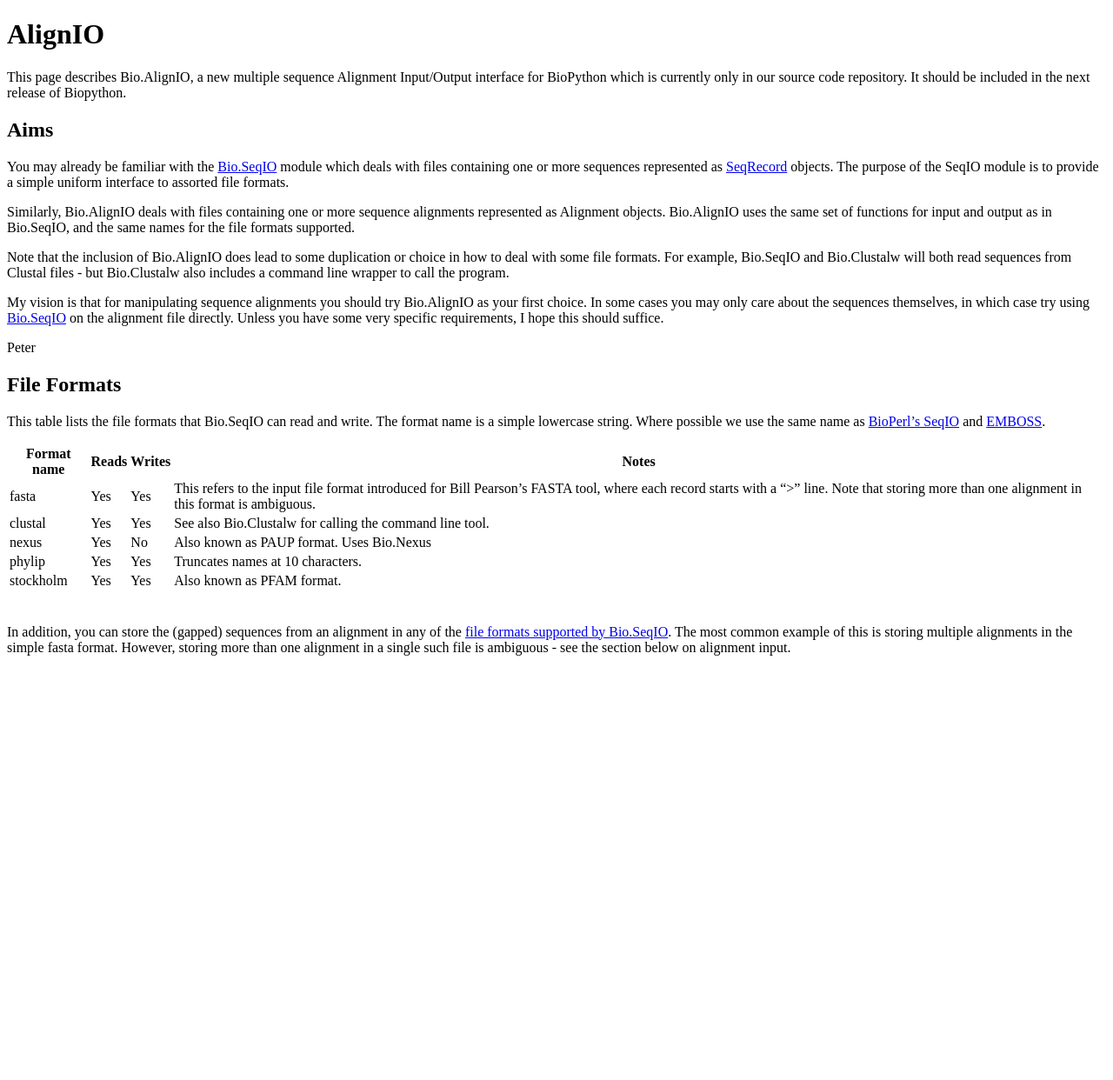
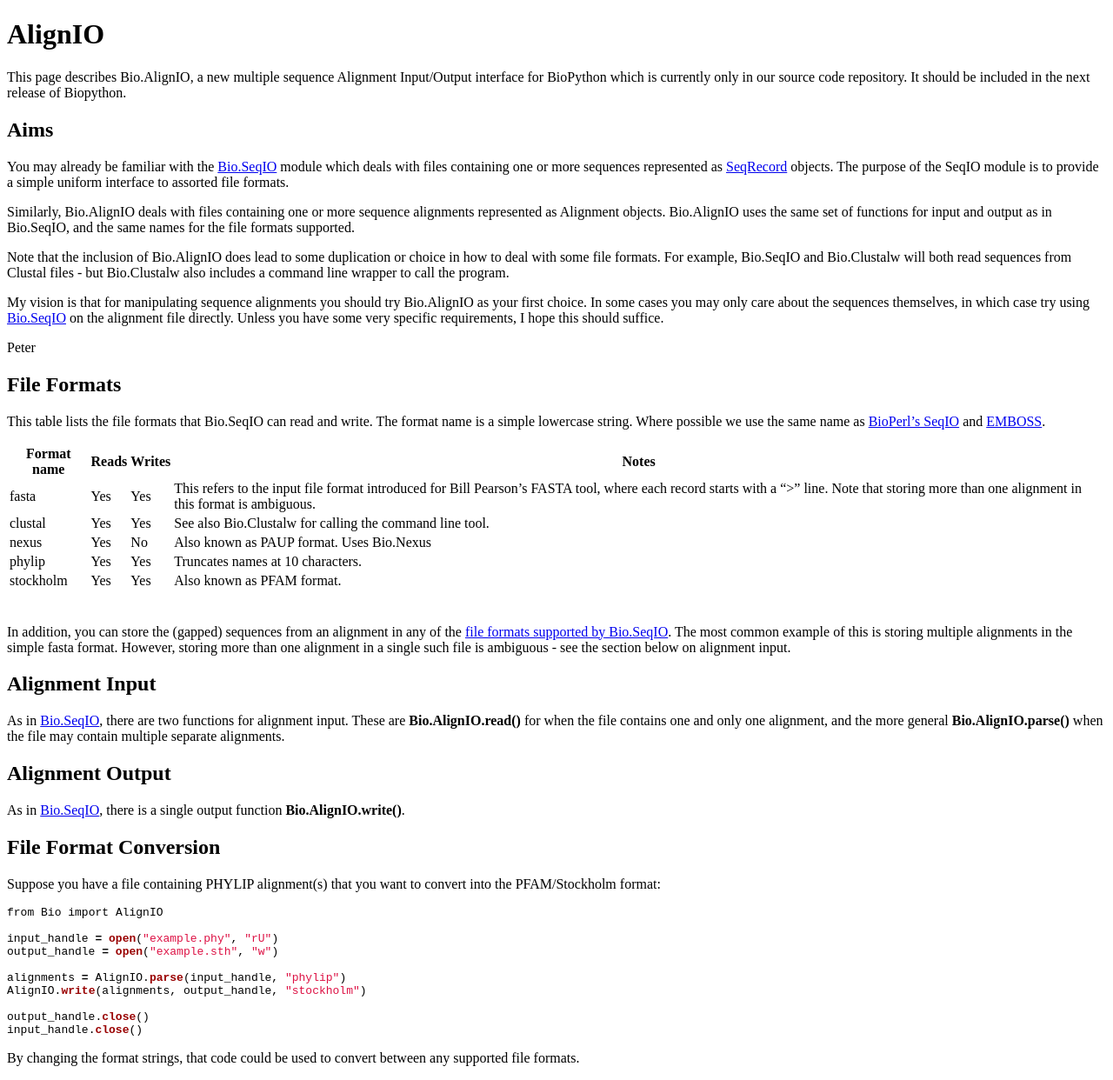
Before and after one commit to biopython/biopython.github.io, a Jekyll site: the page built from wiki/AlignIO.md, in a window 1280 px wide. Shown: the whole page at 87% size. Built offline with Jekyll 4.4.1, drawn with Linux system fonts in a browser that asks for light colours; before the commit the page ends 900 px from its top, so only the background shows below that.

Commit message:
Start of input, output and conversion sections

````diff
--- a/wiki/AlignIO.md
+++ b/wiki/AlignIO.md
@@ -60,3 +60,40 @@ Bio.SeqIO](SeqIO#File_Formats "wikilink"). The most common example of
 this is storing multiple alignments in the simple fasta format. However,
 storing more than one alignment in a single such file is ambiguous - see
 the section below on alignment input.
+
+Alignment Input
+---------------
+
+As in [Bio.SeqIO](SeqIO "wikilink"), there are two functions for
+alignment input. These are **Bio.AlignIO.read()** for when the file
+contains one and only one alignment, and the more general
+**Bio.AlignIO.parse()** when the file may contain multiple separate
+alignments.
+
+Alignment Output
+----------------
+
+As in [Bio.SeqIO](SeqIO "wikilink"), there is a single output function
+**Bio.AlignIO.write()**.
+
+File Format Conversion
+----------------------
+
+Suppose you have a file containing PHYLIP alignment(s) that you want to
+convert into the PFAM/Stockholm format:
+
+``` python
+from Bio import AlignIO
+
+input_handle = open("example.phy", "rU")
+output_handle = open("example.sth", "w")
+
+alignments = AlignIO.parse(input_handle, "phylip")
+AlignIO.write(alignments, output_handle, "stockholm")
+
+output_handle.close()
+input_handle.close()
+```
+
+By changing the format strings, that code could be used to convert
+between any supported file formats.
````
Also changed, not shown: 1 other file.
